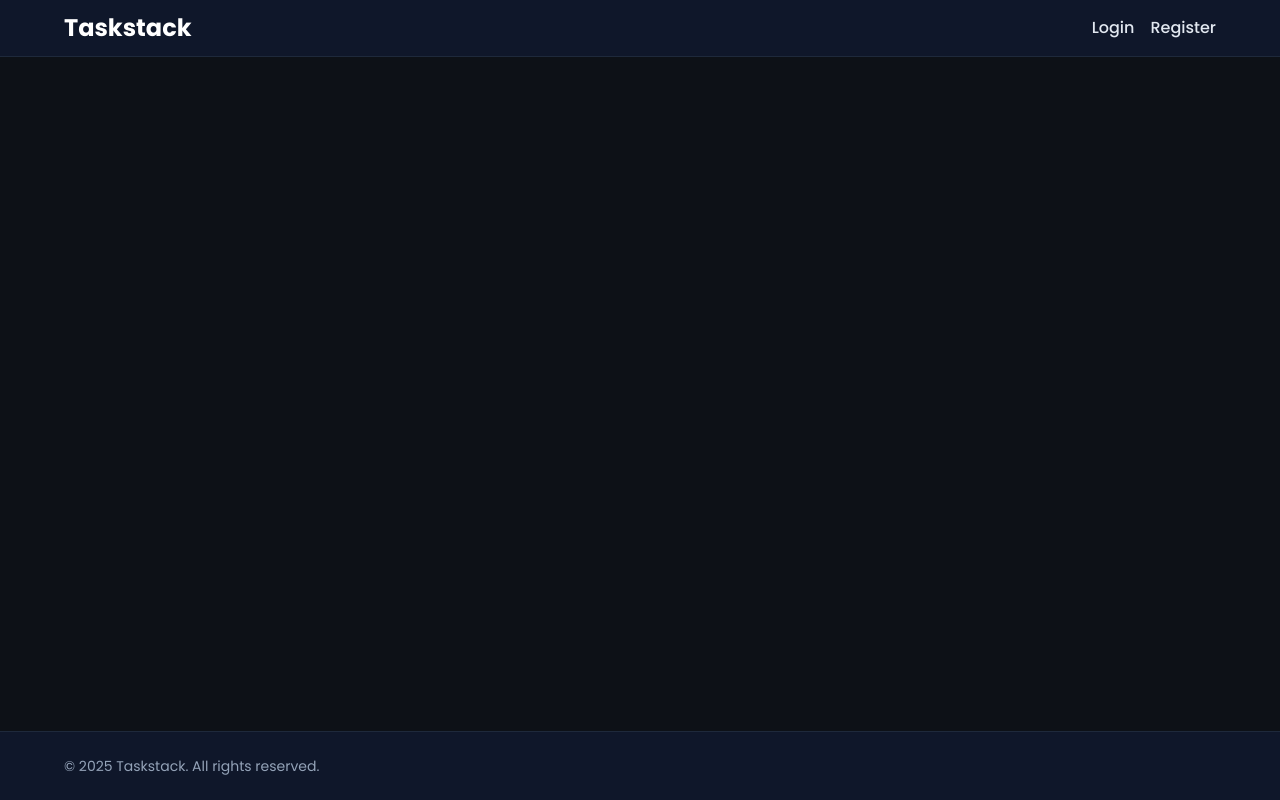
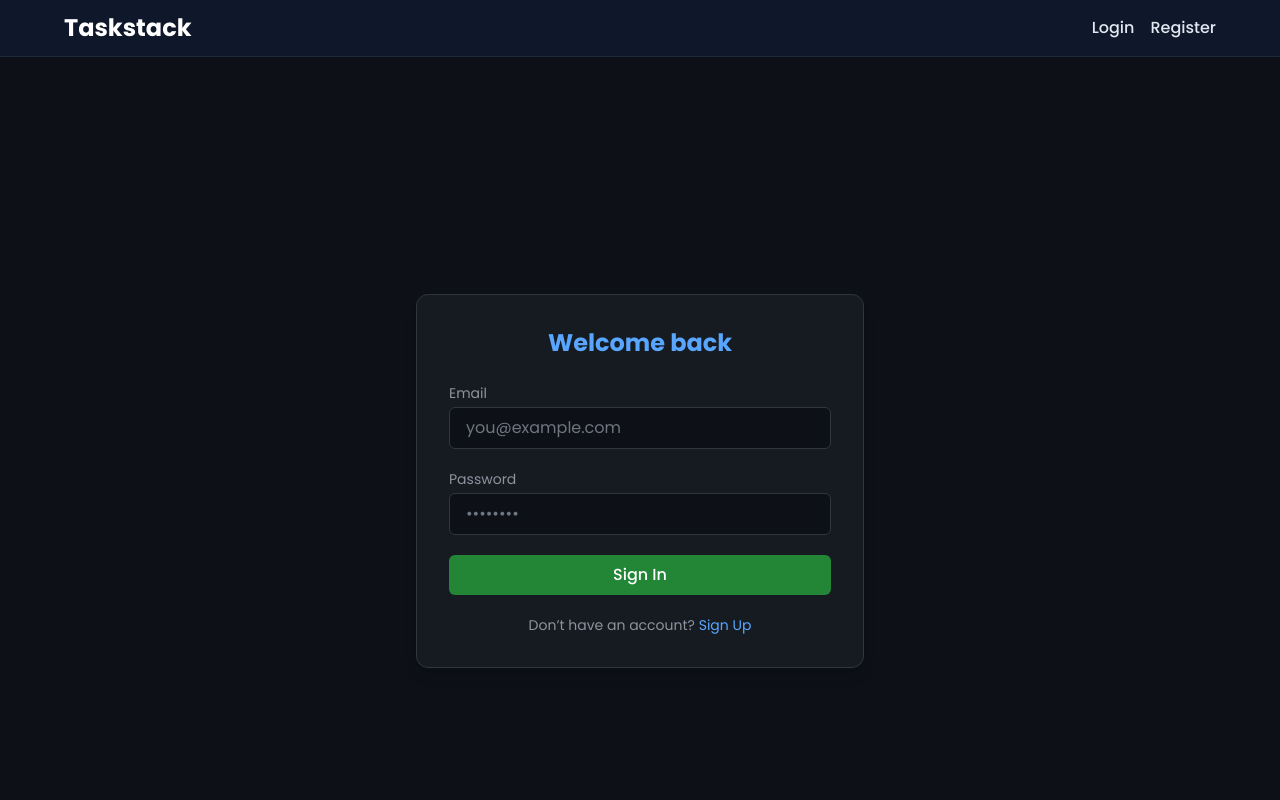
Before and after one commit to Hetansh9736/TaskStack, a React (Vite) app: page / in a window 1280 px wide. Shown: the top 800 px of the page. Built offline with nearby package versions, Linux system fonts and the light colour scheme; no server answers.

Commit message:
Update App.jsx

```diff
--- a/src/App.jsx
+++ b/src/App.jsx
@@ -24,7 +24,7 @@
         <Routes>
           <Route path="/home" element={<Home />} />
           <Route path="/createpost" element={<CreatePost />} />
-          <Route path="/login" element={<Login />} />
+          <Route path="/" element={<Login />} />
           <Route path="/register" element={<Register />} />
         </Routes>
       </main>
```
